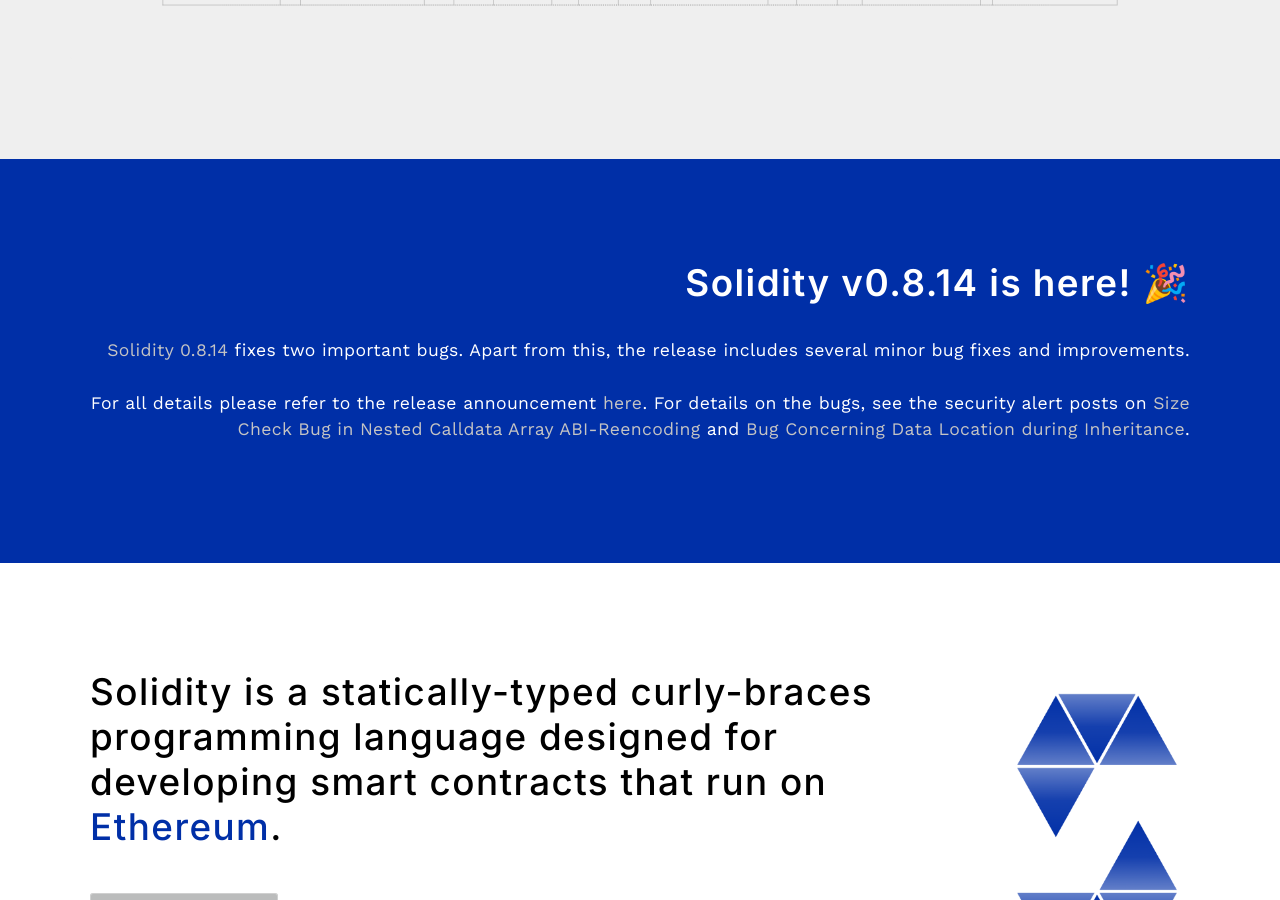
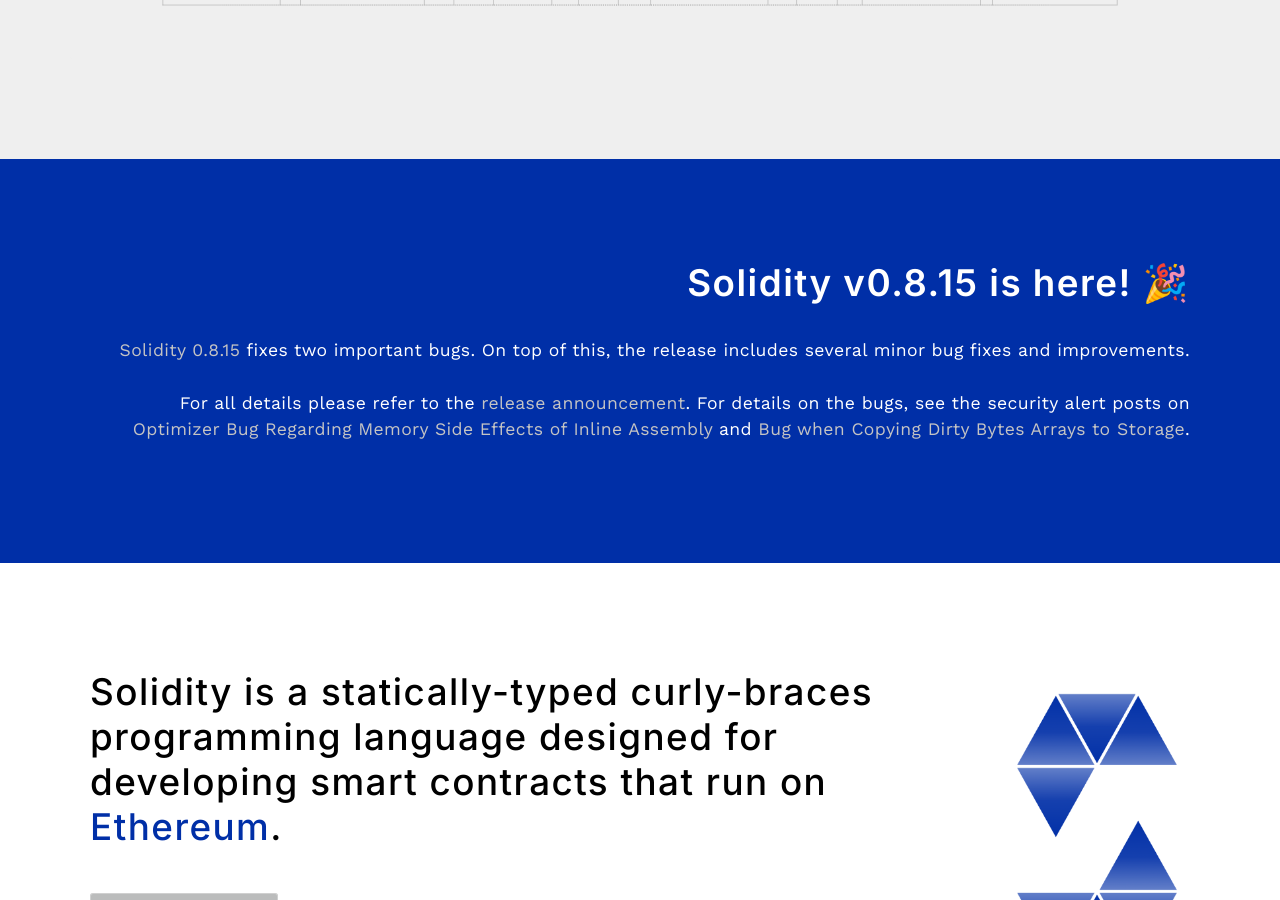
Before and after one commit to ethereum/solidity-portal, a Jekyll site: the page built from index.html, in a window 1280 px wide and 900 px high, scrolled down 590 px. Built offline with Jekyll 4.4.1, drawn with Linux system fonts in a browser that asks for light colours; some web fonts are replaced; the list of posts is cut into pages by our own code.

Commit message:
Update to version 0.8.15.

```diff
--- a/index.html
+++ b/index.html
@@ -22,10 +22,11 @@
 <section class="highlight-section-blue">
 	<div class="container flex">
 		<div class="text editable">
-			<h2><strong>Solidity v0.8.14 is here! 🎉</strong></h2>
-			<p><a href="https://github.com/ethereum/solidity/releases/tag/v0.8.14">Solidity 0.8.14</a> fixes two important bugs. Apart from this, the release includes several minor bug fixes and improvements.
-			<br><br>For all details please refer to the release announcement <a href="https://blog.soliditylang.org/2022/05/18/solidity-0.8.14-release-announcement/">here</a>. For details on the bugs, see the
-				security alert posts on <a href="https://blog.soliditylang.org/2022/05/17/calldata-reencode-size-check-bug/">Size Check Bug in Nested Calldata Array ABI-Reencoding</a> and <a href="https://blog.soliditylang.org/2022/05/17/data-location-inheritance-bug/">Bug Concerning Data Location during Inheritance</a>.</p>
+			<h2><strong>Solidity v0.8.15 is here! 🎉</strong></h2>
+			<p><a href="https://github.com/ethereum/solidity/releases/tag/v0.8.15">Solidity 0.8.15</a> fixes two important bugs. On top of this, the release includes several minor bug fixes and improvements.
+			<br><br>For all details please refer to the <a href="https://blog.soliditylang.org/2022/06/15/solidity-0.8.15-release-announcement/">release announcement</a>. For details on the bugs, see the
+				security alert posts on <a href="https://blog.soliditylang.org/2022/06/15/inline-assembly-memory-side-effects-bug/">Optimizer Bug Regarding Memory Side Effects of Inline Assembly</a> and <a href="https://blog.soliditylang.org/2022/06/15/dirty-bytes-array-to-storage-bug/">
+Bug when Copying Dirty Bytes Arrays to Storage</a>.</p>
 		</div>
 	</div>
 </section>
```
